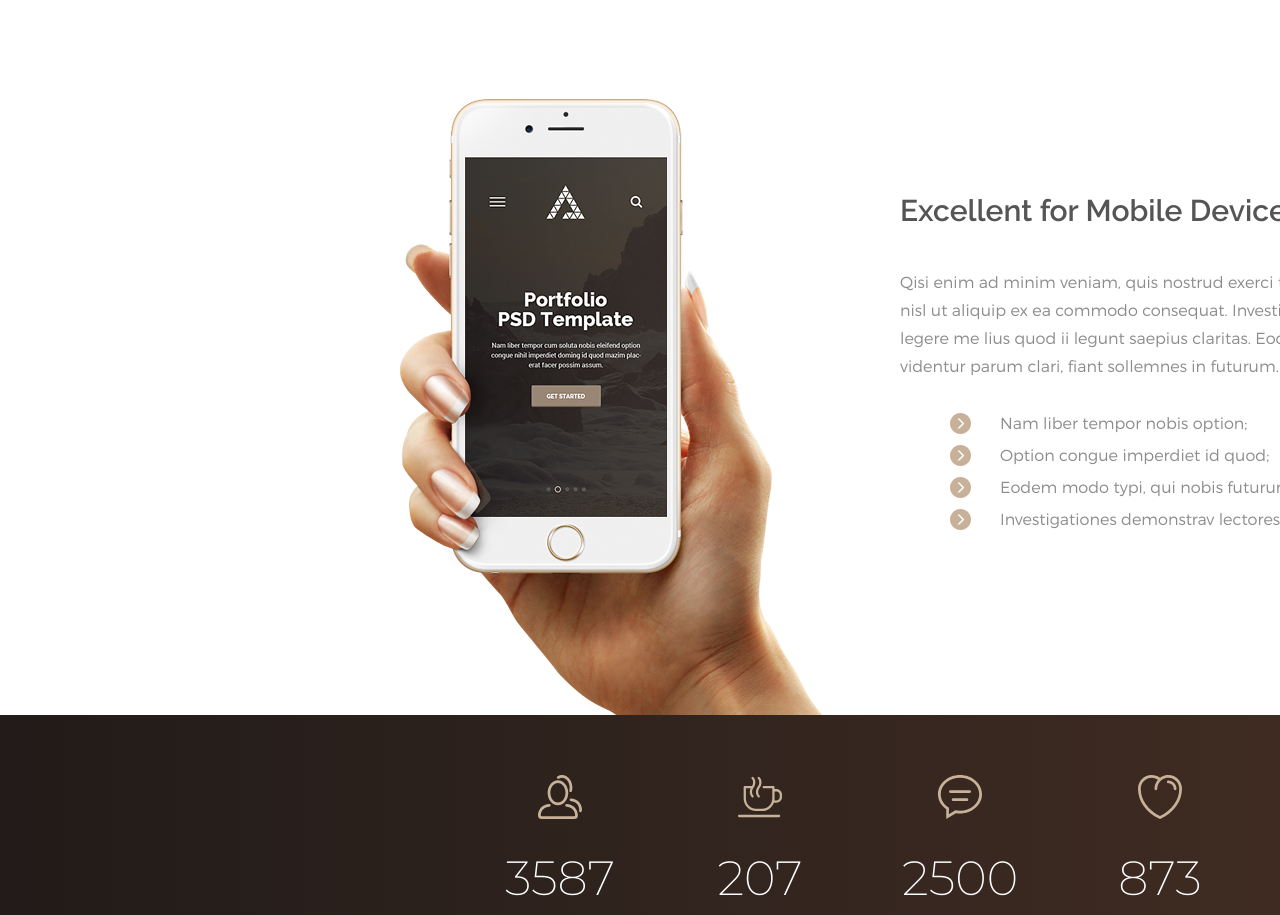
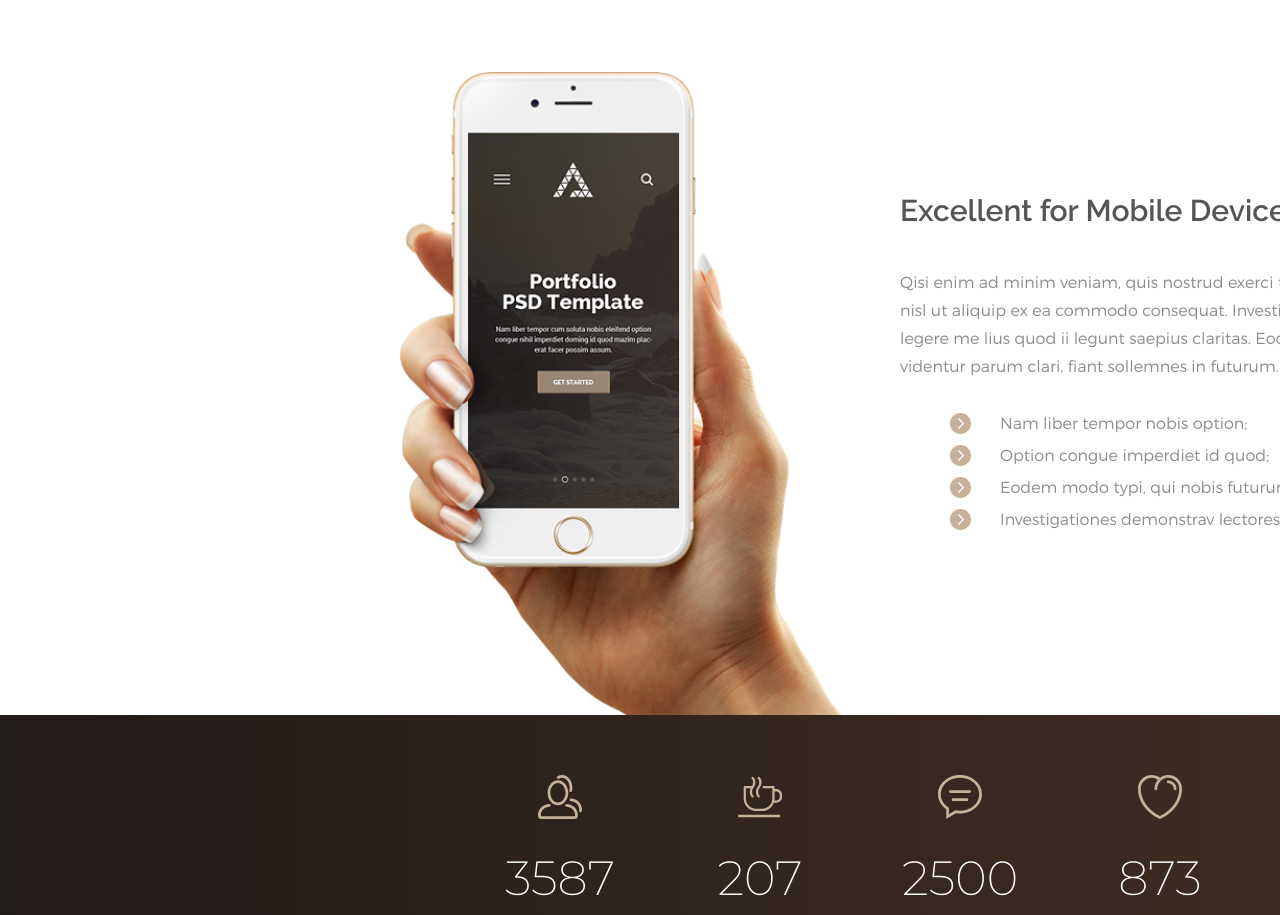
Before and after one commit to annapuchkova/final-project.github.io, a plain HTML site: page index.html in a window 1280 px wide. Shown: the part 4167-5082 px from the top of the page. Drawn offline with Linux system fonts and the light colour scheme; files whose address does not match are found by name.

Commit message:
Add files via upload

```diff
--- a/css/style.css
+++ b/css/style.css
@@ -728,6 +728,7 @@ body {
   background-color: #fbfaf8;
   background: url(../img/iPhone_in_hand.png) no-repeat;
   background-position: 400px bottom;
+  background-size: 23% auto;
   padding: 195px 0 180px 0;
   box-sizing: border-box;
 }
```
